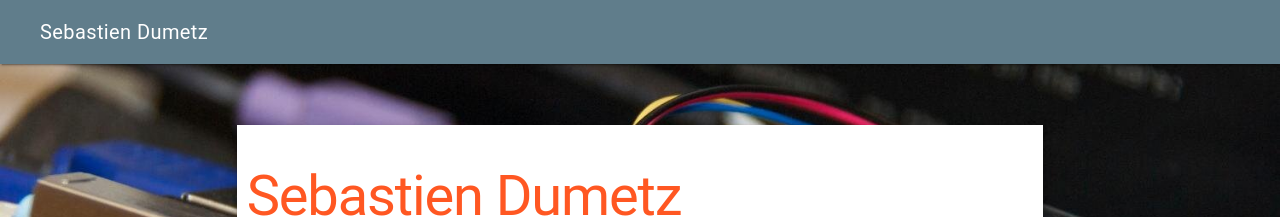
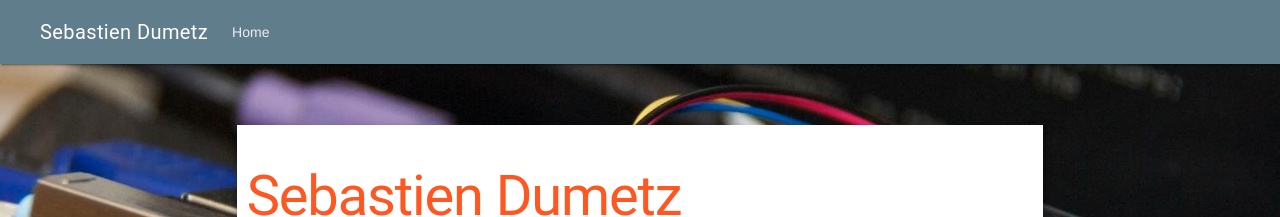
Before and after one commit to sdumetz/sdumetz.github.io, a Jekyll site: the page built from index.html, in a window 1280 px wide. Shown: the top 217 px of the page. Built offline with Jekyll 4.4.1, drawn with Linux system fonts in a browser that asks for light colours.

Commit message:
add a home button to top navbar

```diff
--- a/_layouts/default.html
+++ b/_layouts/default.html
@@ -12,11 +12,12 @@
         <div class="mdl-layout__header-row">
           <!-- Title -->
           <span class="mdl-layout-title">Sebastien Dumetz</span>
+          <a class="mdl-navigation__link" href="/">Home</a>
           <!-- Add spacer, to align navigation to the right -->
           <div class="mdl-layout-spacer"></div>
           <!-- Navigation -->
           <nav class="mdl-navigation mdl-layout--large-screen-only">
-            <!--<a class="mdl-navigation__link" href="/resume">Resume</a>-->
+
           </nav>
         </div>
       </header>
```
